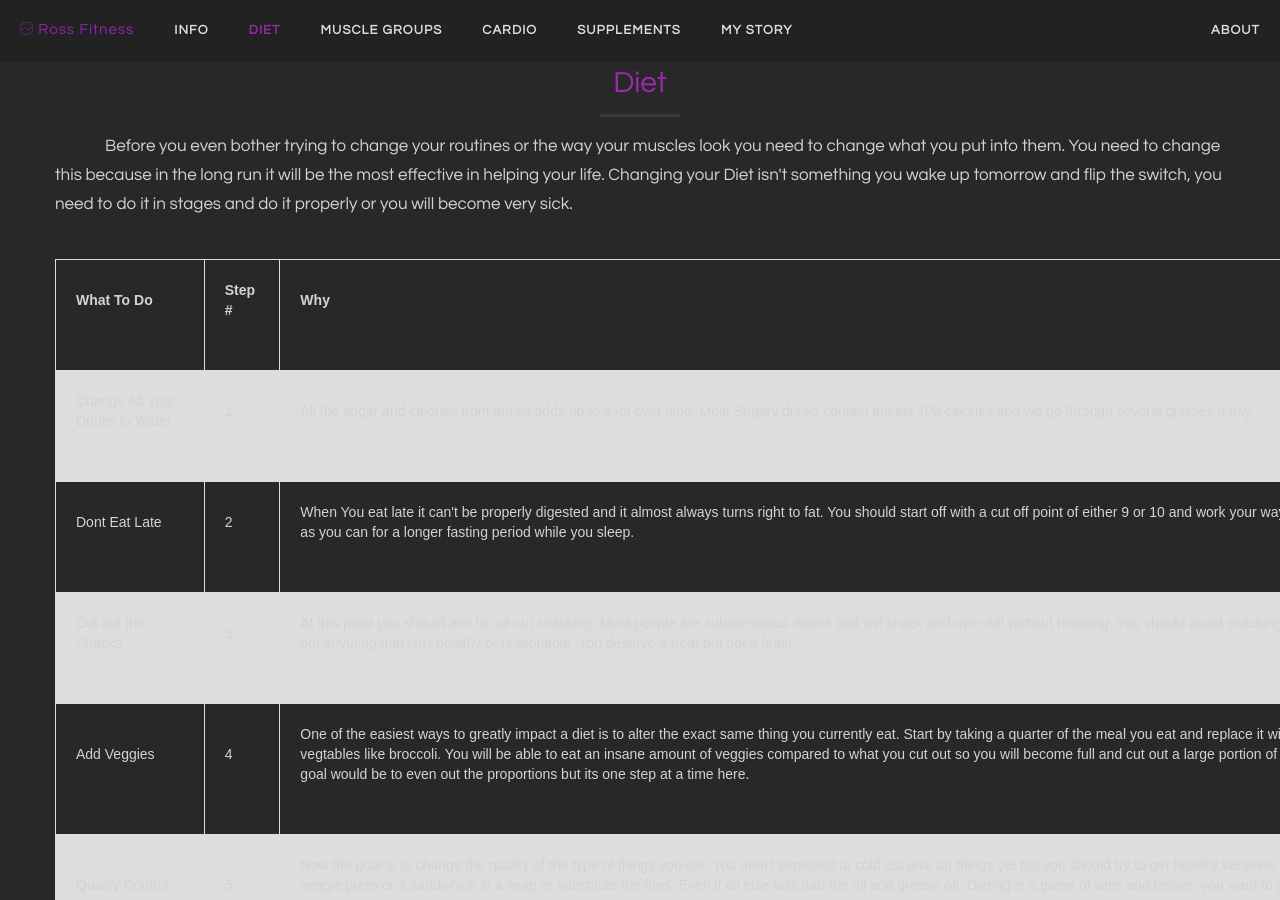
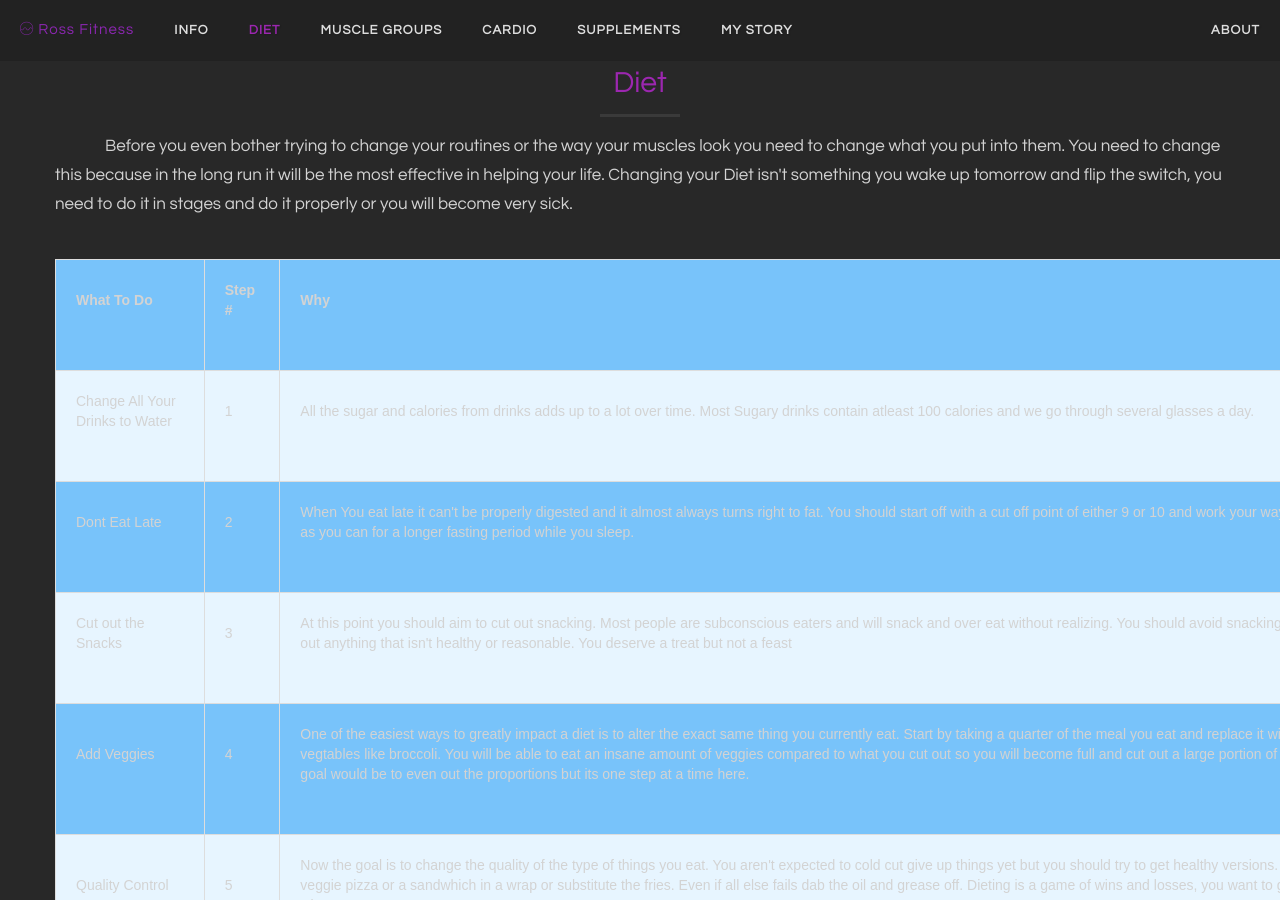
Before and after one commit to DerekR0123/Rossfitness.github.io, a Jekyll site: the page index.html, which Jekyll copies as it is, in a window 1280 px wide and 900 px high, scrolled down 1534 px. Built offline with Jekyll 4.4.1, drawn with Linux system fonts in a browser that asks for light colours; some web fonts are replaced.

Commit message:
Update styles.css

```diff
--- a/css/styles.css
+++ b/css/styles.css
@@ -290,13 +290,18 @@
 td, th {
     border: 1px solid #dddddd;
     text-align: left;
+    font-color: white;
     padding: 20px;
     margin-bottom: 5px;
     padding-bottom: 50px;
 }
 
 tr:nth-child(even) {
-    background-color: #dddddd;
+    background-color: #E7F5FF;
+}
+
+tr:nth-child(odd) {
+    background-color: #78C3FA;
 }
 
 @media(min-width:768px) {
```
